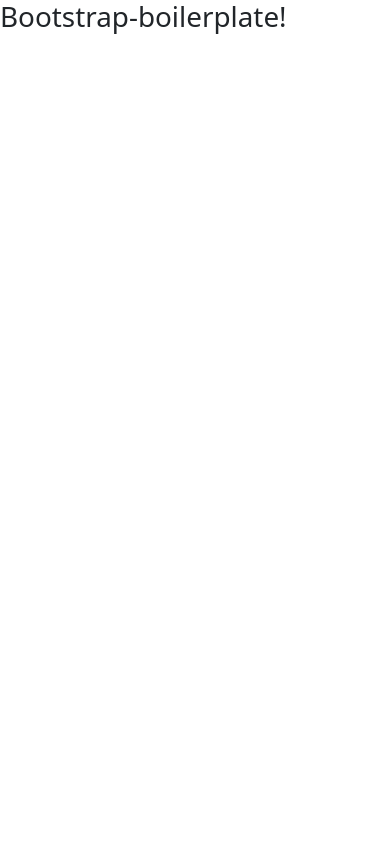
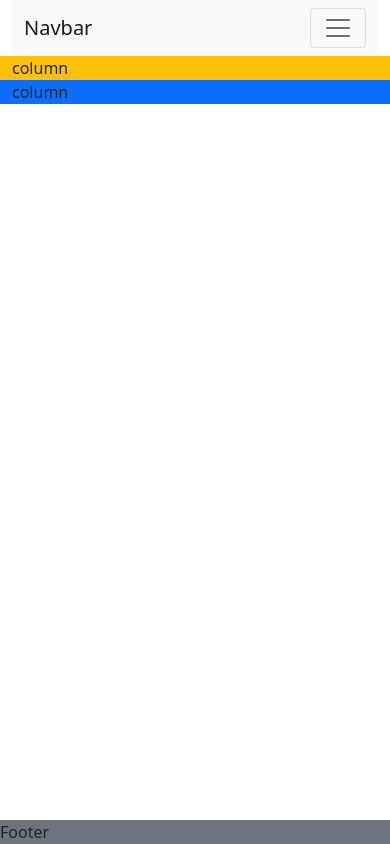
Before and after one commit to atem-tech/collab-practice, a plain HTML site: page project/index.html in a window 390 px wide. Drawn offline with nearby package versions, Linux system fonts and the light colour scheme.

Commit message:
section added
- Nav
- Left Column
- Right Column
- Footer

```diff
--- a/project/index.html
+++ b/project/index.html
@@ -13,10 +13,43 @@
       crossorigin="anonymous"
     />
     <link rel="stylesheet" href="CSS/style.css" />
-    <title>Hello, world!</title>
+    <title>bootstrap-boilerplate</title>
   </head>
   <body>
-    <h1>Bootstrap-boilerplate!</h1>
+    <div class="container-fluid">
+      <nav class="navbar navbar-expand-lg navbar-light bg-light">
+        <div class="container-fluid">
+          <a class="navbar-brand" href="#">Navbar</a>
+          <button
+            class="navbar-toggler"
+            type="button"
+            data-bs-toggle="collapse"
+            data-bs-target="#navbarSupportedContent"
+            aria-controls="navbarSupportedContent"
+            aria-expanded="false"
+            aria-label="Toggle navigation"
+          >
+            <span class="navbar-toggler-icon"></span>
+          </button>
+          <div class="collapse navbar-collapse" id="navbarSupportedContent">
+            <ul class="navbar-nav me-auto mb-2 mb-lg-0">
+              <li class="nav-item">
+                <a class="nav-link active" aria-current="page" href="#">Home</a>
+              </li>
+              <li class="nav-item">
+                <a class="nav-link" href="#">Link</a>
+              </li>
+            </ul>
+          </div>
+        </div>
+      </nav>
+
+      <div class="row">
+        <div class="col-md-6 bg-warning">column</div>
+        <div class="col-md-6 bg-primary">column</div>
+      </div>
+      <footer class="bg-secondary fixed-bottom">Footer</footer>
+    </div>
 
     <!-- Optional JavaScript; choose one of the two! -->
 
```
